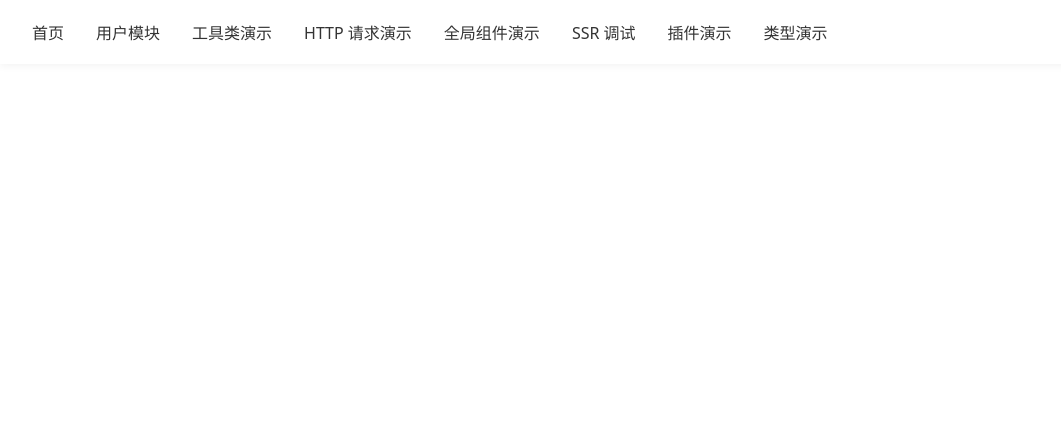
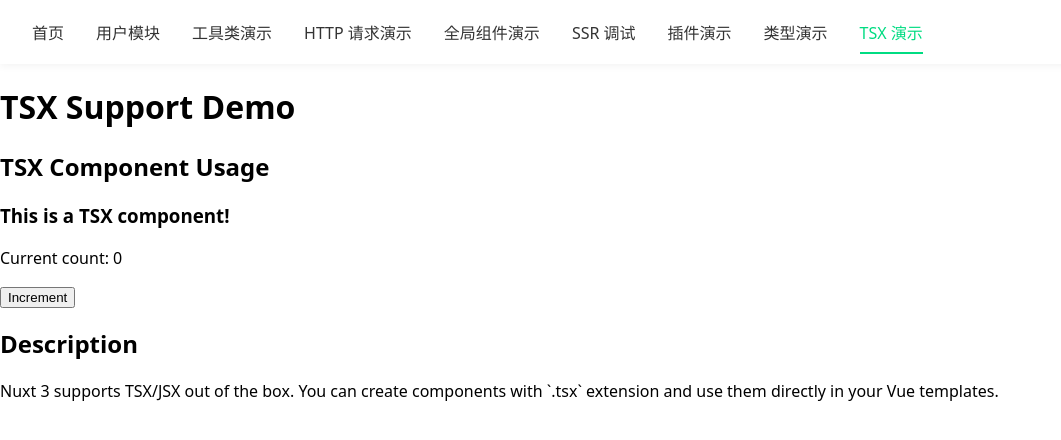
Before and after one commit to ar-insect/nuxt3-demo, a Nuxt app: page /tsx-demo in a window 1280 px wide. Shown: the top 440 px of the page, without its empty margins (0-1061 px from the left). Built offline with nearby package versions, Linux system fonts and the light colour scheme.

Commit message:
支持TSX

```diff
--- a/components/AppHeader.vue
+++ b/components/AppHeader.vue
@@ -10,6 +10,7 @@
         <li><NuxtLink to="/ssr-demo">SSR 调试</NuxtLink></li>
         <li><NuxtLink to="/plugins-demo">插件演示</NuxtLink></li>
         <li><NuxtLink to="/types-demo">类型演示</NuxtLink></li>
+        <li><NuxtLink to="/tsx-demo">TSX 演示</NuxtLink></li>
       </ul>
     </nav>
   </header>
--- /dev/null
+++ b/components/TsxHello.tsx
@@ -0,0 +1,31 @@
+import { defineComponent, ref } from 'vue'
+
+export default defineComponent({
+  name: 'TsxHello',
+  props: {
+    message: {
+      type: String,
+      default: 'Hello from TSX!'
+    }
+  },
+  setup(props) {
+    const count = ref(0)
+
+    const increment = () => {
+      count.value++
+    }
+
+    return () => (
+      <div class="p-4 border rounded bg-gray-50">
+        <h3 class="text-lg font-bold text-blue-600">{props.message}</h3>
+        <p class="my-2">Current count: {count.value}</p>
+        <button
+          onClick={increment}
+          class="px-4 py-2 bg-blue-500 text-white rounded hover:bg-blue-600"
+        >
+          Increment
+        </button>
+      </div>
+    )
+  }
+})
--- a/nuxt.config.ts
+++ b/nuxt.config.ts
@@ -16,5 +16,8 @@ export default defineNuxtConfig({
   ],
   extends: [
     './modules/user'
-  ]
+  ],
+  typescript: {
+    shim: false
+  }
 })
--- /dev/null
+++ b/pages/tsx-demo.vue
@@ -0,0 +1,22 @@
+<template>
+  <div class="p-6">
+    <h1 class="text-2xl font-bold mb-6">TSX Support Demo</h1>
+
+    <div class="mb-8">
+      <h2 class="text-xl font-semibold mb-4">TSX Component Usage</h2>
+      <TsxHello message="This is a TSX component!" />
+    </div>
+
+    <div class="mb-8">
+      <h2 class="text-xl font-semibold mb-4">Description</h2>
+      <p class="text-gray-600">
+        Nuxt 3 supports TSX/JSX out of the box. You can create components with `.tsx` extension
+        and use them directly in your Vue templates.
+      </p>
+    </div>
+  </div>
+</template>
+
+<script setup lang="ts">
+// TsxHello is auto-imported
+</script>
```
Also changed, not shown: 1 other file (tests, documents, lock files or other folders).
